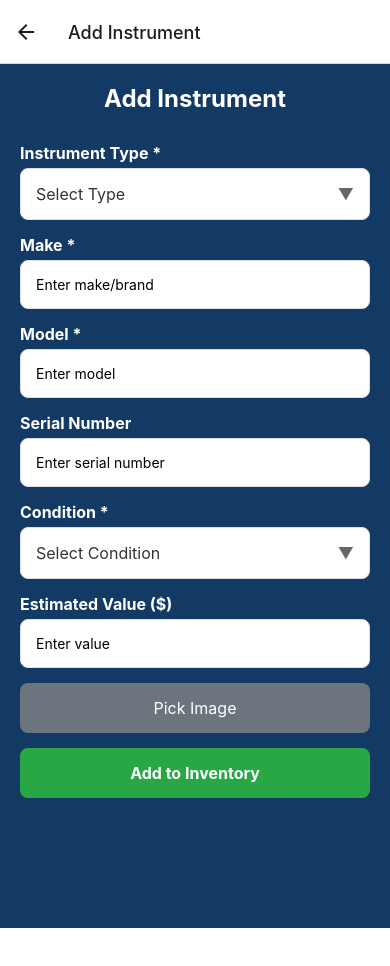
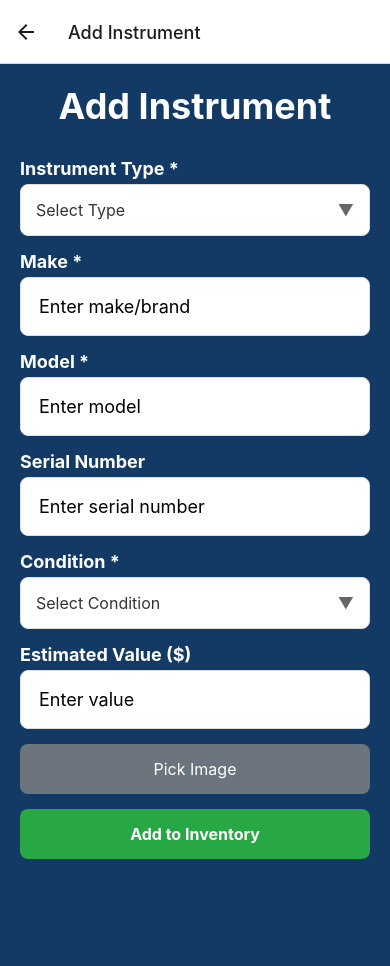
Before and after one commit to dps3ven/my_stuff, a React Native app: screen /AddInstrument in a window 390 px wide. Shown: the top 966 px of the page. Before the commit the page ends 928 px from the top, so only its background shows below. Built offline with nearby package versions, Linux system fonts and the light colour scheme.

Commit message:
adjusted instrument screen for web

```diff
--- a/screens/AddInstrumentScreen.js
+++ b/screens/AddInstrumentScreen.js
@@ -209,35 +209,38 @@ const styles = StyleSheet.create({
   container: {
     flex: 1,
     backgroundColor: '#133965ff',
+    alignItems: Platform.OS === 'web' ? 'center' : 'stretch',
   },
   scrollView: {
     flex: 1,
+    width: Platform.OS === 'web' ? '100%' : '100%',
+    maxWidth: Platform.OS === 'web' ? 700 : '100%',
   },
   scrollContent: {
-    flexGrow: 1,
     padding: 20,
     paddingBottom: 100,
   },
   title: {
-    fontSize: 24,
+    fontSize: Platform.OS === 'web' ? 36 : 24,
     fontWeight: 'bold',
     textAlign: 'center',
     marginBottom: 30,
     color: '#fff',
   },
   label: {
-    fontSize: 16,
+    fontSize: Platform.OS === 'web' ? 18 : 16,
     fontWeight: 'bold',
     marginBottom: 5,
     color: '#fff',
   },
   input: {
     backgroundColor: 'white',
-    padding: 15,
+    padding: Platform.OS === 'web' ? 18 : 15,
     marginBottom: 15,
     borderRadius: 8,
     borderWidth: 1,
     borderColor: '#ddd',
+    fontSize: Platform.OS === 'web' ? 18 : 16,
   },
   textArea: {
     height: 80,
```
